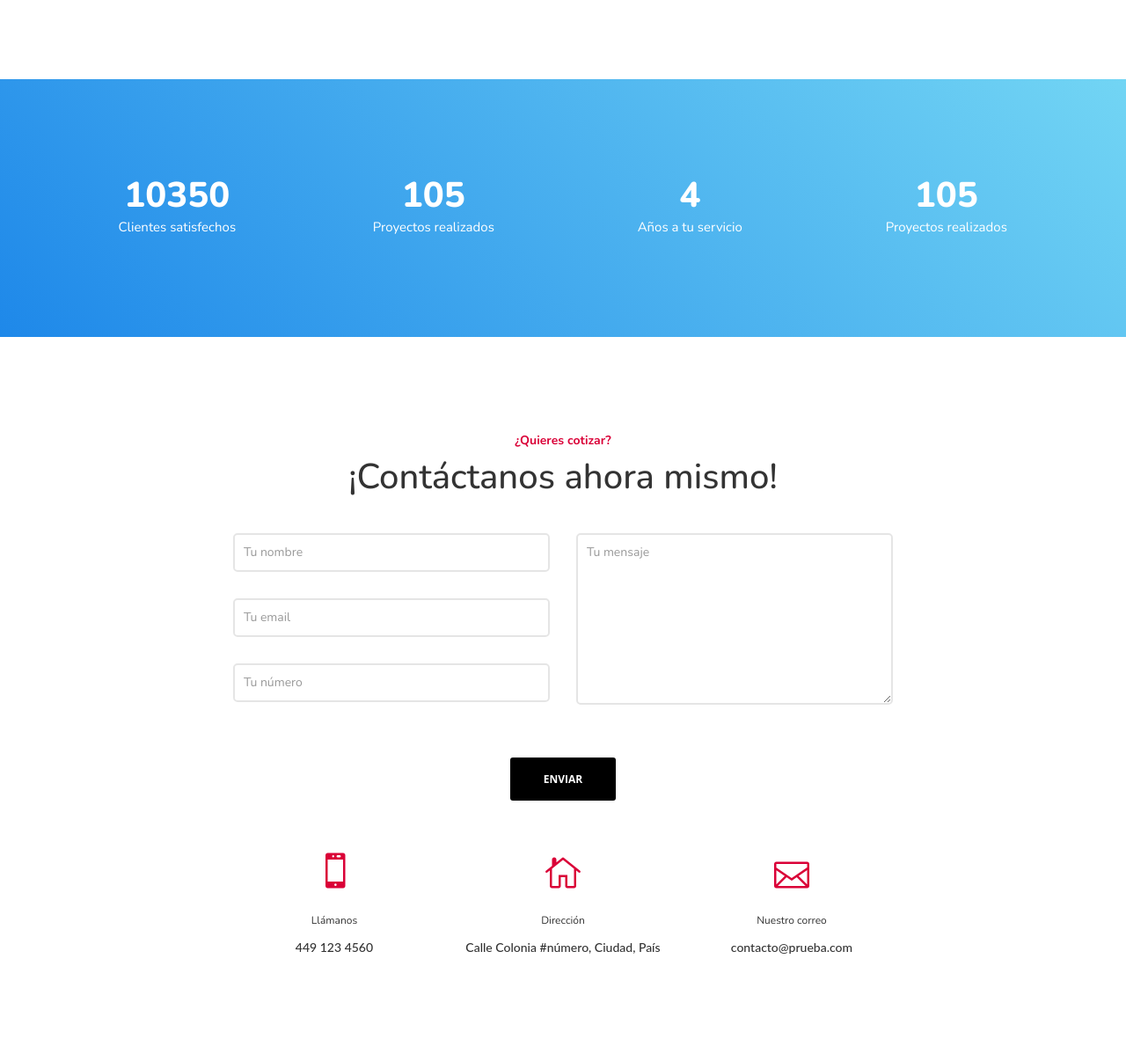
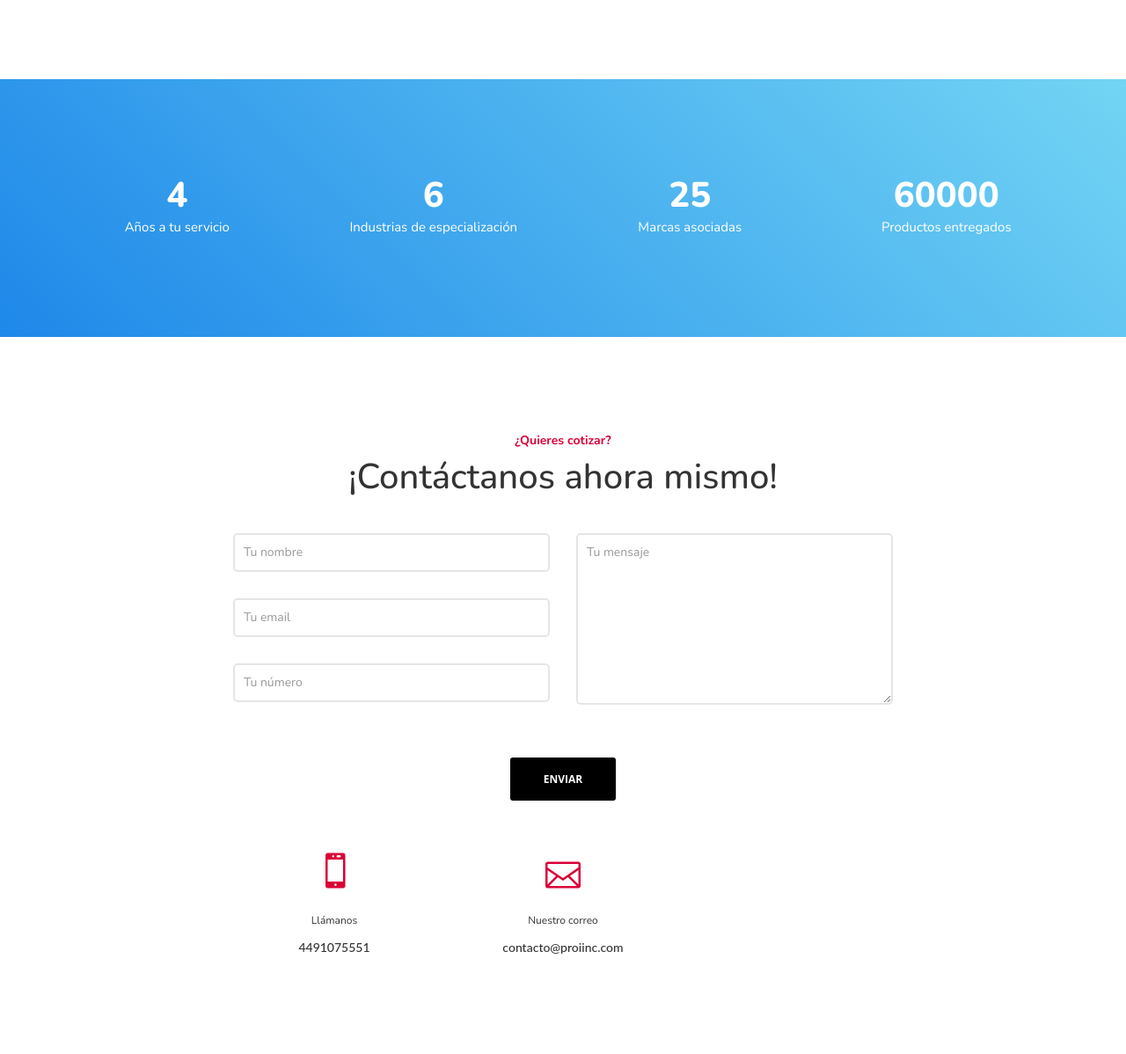
Before and after one commit to soraxurix/proiinc, a PHP site: page / in a window 1280 px wide. Shown: the part 2936-4134 px from the top of the page at 88% size. Run offline with PHP 8.4, Linux system fonts and the light colour scheme; some libraries are stand-ins or nearby versions.

Commit message:
Arreglando correcciones

```diff
--- a/index.php
+++ b/index.php
@@ -390,19 +390,6 @@
                 <div class="container">
 
                     <div class="row">
-                        <div class="col-md-3 wow fadeIn" data-wow-delay="0">
-                            <div class="de_count">
-                                <h3 class="timer" data-to="10350" data-speed="2500">0</h3>
-                                <span>Clientes satisfechos</span>
-                            </div>
-                        </div>
-
-                        <div class="col-md-3 wow fadeIn" data-wow-delay=".25s">
-                            <div class="de_count">
-                                <h3 class="timer" data-to="105" data-speed="2500">0</h3>
-                                <span>Proyectos realizados</span>
-                            </div>
-                        </div>
 
                         <div class="col-md-3 wow fadeIn" data-wow-delay=".25s">
                             <div class="de_count">
@@ -411,10 +398,26 @@
                             </div>
                         </div>
 
+                        <div class="col-md-3 wow fadeIn" data-wow-delay="0">
+                            <div class="de_count">
+                                <h3 class="timer" data-to="6" data-speed="1000">0</h3>
+                                <span>Industrias de especialización</span>
+                            </div>
+                        </div>
+
                         <div class="col-md-3 wow fadeIn" data-wow-delay=".25s">
                             <div class="de_count">
-                                <h3 class="timer" data-to="105" data-speed="2500">0</h3>
-                                <span>Proyectos realizados</span>
+
+                                <h3 class="timer" data-to="25" data-speed="1000">0 +</h3>
+                                <span>Marcas asociadas</span>
+                            </div>
+                        </div>
+
+
+                        <div class="col-md-3 wow fadeIn" data-wow-delay=".25s">
+                            <div class="de_count">
+                                <h3 class="timer" data-to="60000" data-speed="2500">0 +</h3>
+                                <span>Productos entregados</span>
                             </div>
                         </div>
                     </div>
@@ -484,22 +487,17 @@
                             <div class="wm-1"></div>
                             <i class="icon_mobile id-color size40 mb20"></i>
                             <h6 class="id-color">Llámanos</h6>
-                            <h4>449 123 4560</h4>
+                            <h4>4491075551</h4>
                         </div>
 
-                        <div class="col-md-4">
-                            <div class="wm-1"></div>
-                            <i class="icon_house_alt id-color size40 mb20"></i>
-                            <h6 class="id-color">Dirección</h6>
-                            <h4>Calle Colonia #número, Ciudad, País</h4>
-                        </div>
+
 
                         <div class="col-md-4">
 
                             <div class="wm-1"></div>
                             <i class="icon_mail_alt id-color size40 mb20"></i>
                             <h6 class="id-color">Nuestro correo</h6>
-                            <h4>contacto@prueba.com</h4>
+                            <h4>contacto@proiinc.com</h4>
                         </div>
                     </div>
                 </div>
@@ -507,19 +505,6 @@
         </div>
     </section>
 
-    <!-- section begin -->
-    <section id="section-map" class="map-container no-top no-bottom" aria-label="map-container">
-        <iframe
-            src="https://www.google.com/maps/embed?pb=!1m18!1m12!1m3!1d118472.60376267841!2d-102.36133989654402!3d21.885719942414248!2m3!1f0!2f0!3f0!3m2!1i1024!2i768!4f13.1!3m3!1m2!1s0x8429ec143ae4d9fb%3A0x4016978679c5220!2sAguascalientes%2C%20Ags.!5e0!3m2!1ses-419!2smx!4v1621393263323!5m2!1ses-419!2smx"
-            frameborder="0" style="border:0;" allowfullscreen="" aria-hidden="false" tabindex="0" width="400"
-            height="250" style="border:0;" allowfullscreen="" loading="lazy">
-        </iframe>
-    </section>
-    <!-- section close -->
-
-
-    </div>
-    <!-- content close -->
 
     <!-- footer begin -->
     <footer>
```
